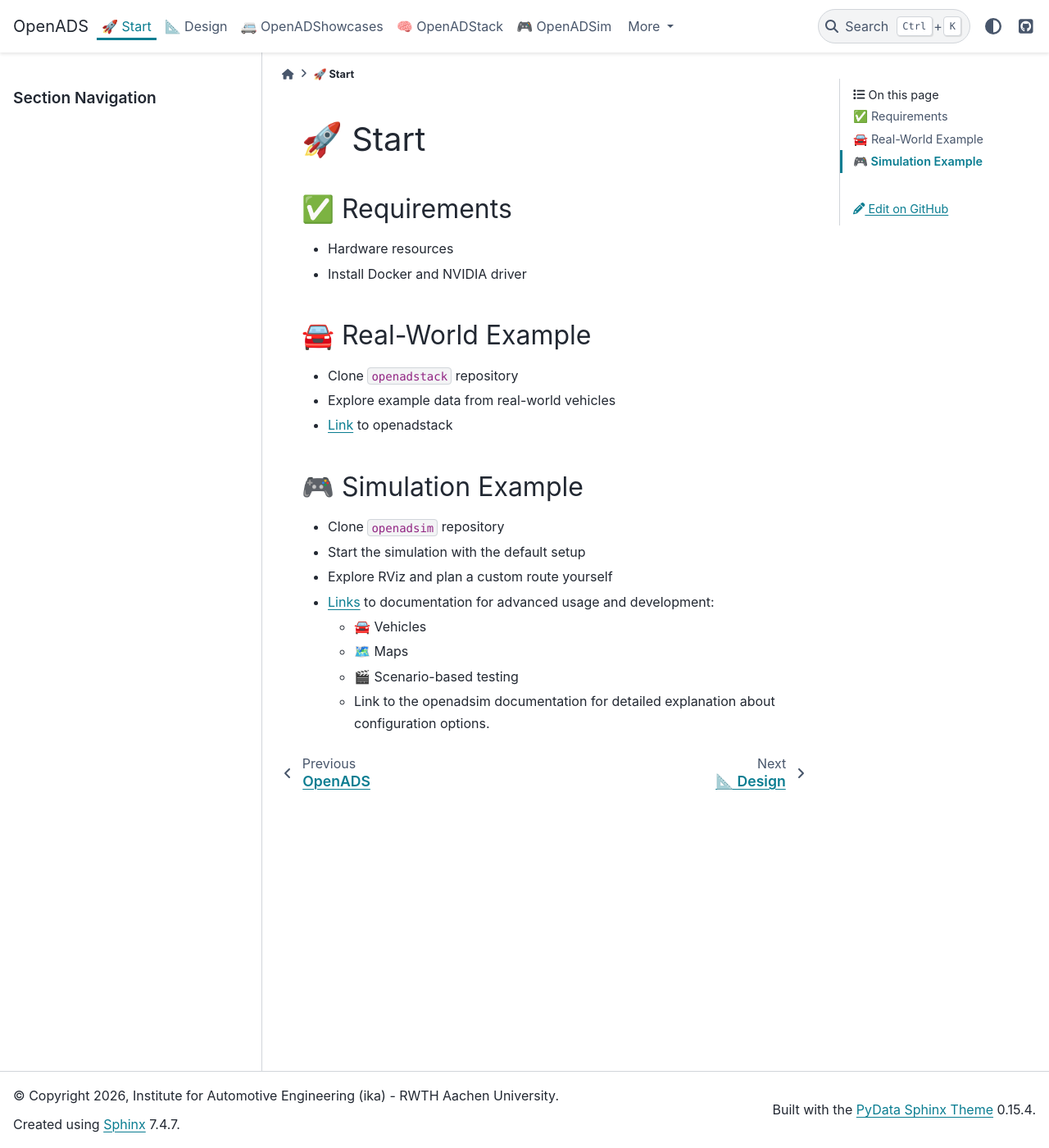
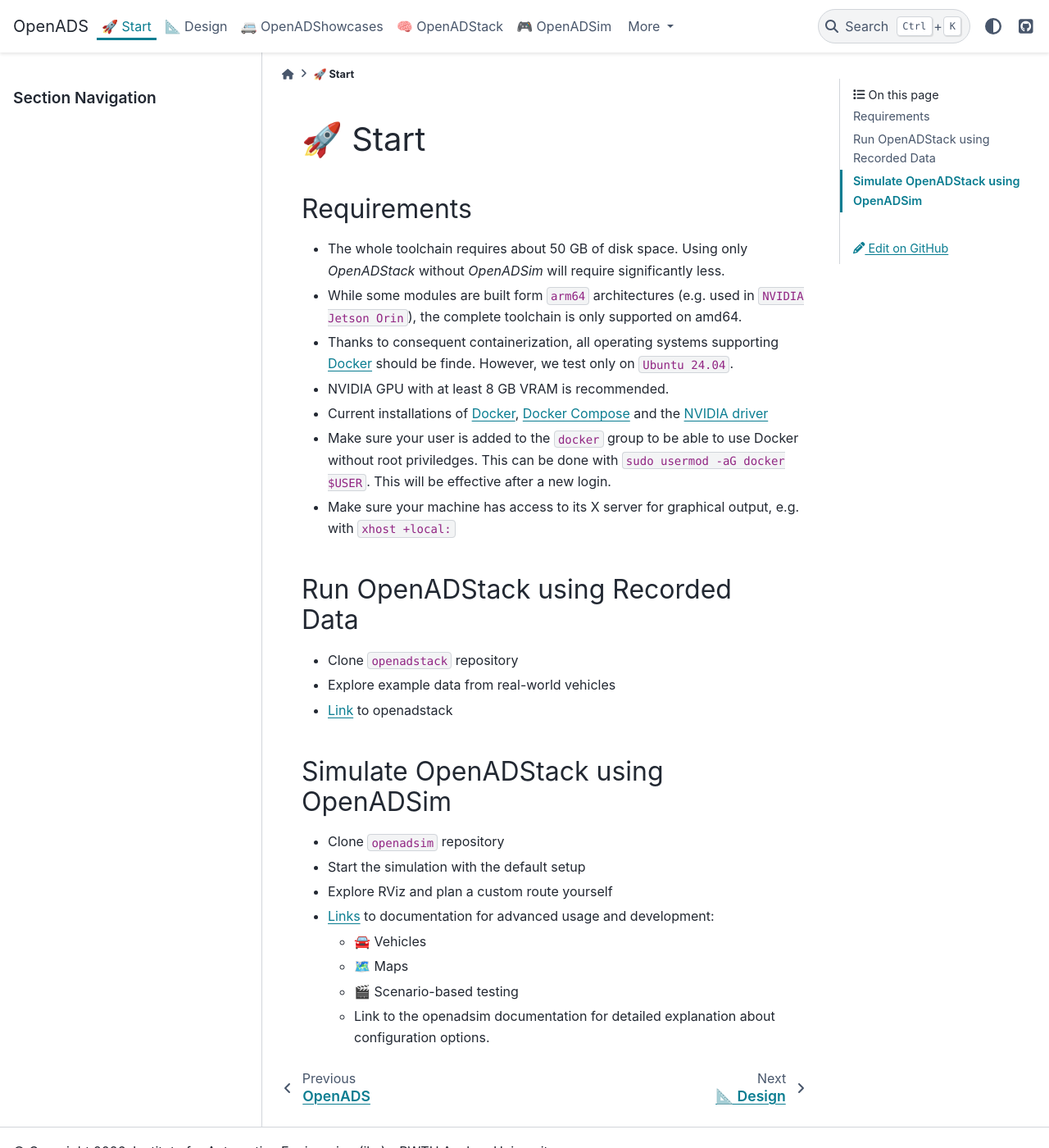
Before and after one commit to openads-project/openads-project.github.io, a Sphinx documentation site: the page built from docs/start/start.md, in a window 1280 px wide and 1400 px high. Shown: the whole window at 82% size. Built offline with Sphinx 7.4.7 and the PyData theme 0.15.4, drawn with Linux system fonts in a browser that asks for light colours; pages that are not in the unit, such as notebooks, are missing from menus.

````diff
--- a/docs/start/start.md
+++ b/docs/start/start.md
@@ -5,18 +5,23 @@
 :hidden:
 ```
 
-## ✅ Requirements
+## Requirements
 
-- Hardware resources
-- Install Docker and NVIDIA driver
+- The whole toolchain requires about 50 GB of disk space. Using only _OpenADStack_ without _OpenADSim_ will require significantly less.
+- While some modules are built form `arm64` architectures (e.g. used in `NVIDIA Jetson Orin`), the complete toolchain is only supported on amd64.
+- Thanks to consequent containerization, all operating systems supporting [Docker](https://www.docker.com/) should be finde. However, we test only on `Ubuntu 24.04`.
+- NVIDIA GPU with at least 8 GB VRAM is recommended.
+- Current installations of [Docker](https://docs.docker.com/engine/install/ubuntu/), [Docker Compose](https://docs.docker.com/compose/install/) and the [NVIDIA driver](https://ubuntu.com/server/docs/how-to/graphics/install-nvidia-drivers/)
+- Make sure your user is added to the `docker` group to be able to use Docker without root priviledges. This can be done with `sudo usermod -aG docker $USER`. This will be effective after a new login.
+- Make sure your machine has access to its X server for graphical output, e.g. with `xhost +local:`
 
-## 🚘 Real-World Example
+## Run OpenADStack using Recorded Data
 
 - Clone `openadstack` repository
 - Explore example data from real-world vehicles
 - [Link](../openadstack/openadstack.md) to openadstack
 
-## 🎮 Simulation Example
+## Simulate OpenADStack using OpenADSim
 
 - Clone `openadsim` repository
 - Start the simulation with the default setup
````
Also changed, not shown: docs/design/design.md (+5 -13 lines), docs/openadstack/openadstack.md (+7 -4 lines), docs/openadstack/services.md (+5 -5 lines), docs/openadsuite/openadsuite.md (+4 -4 lines), docs/openadsuite/tools.md (+1 -1 lines), docs/openadstack/ad-stack.png (added), docs/openadstack/openadstack.drawio.svg (added).
